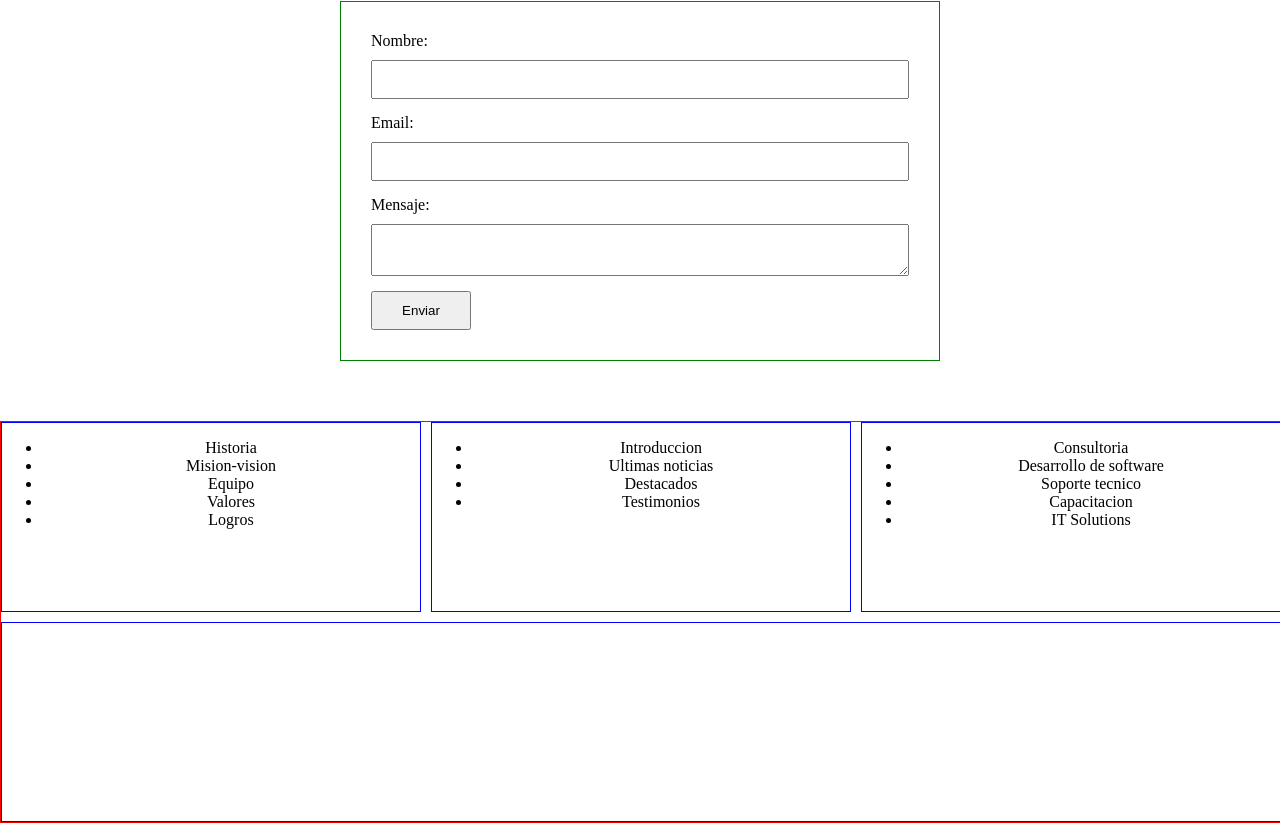
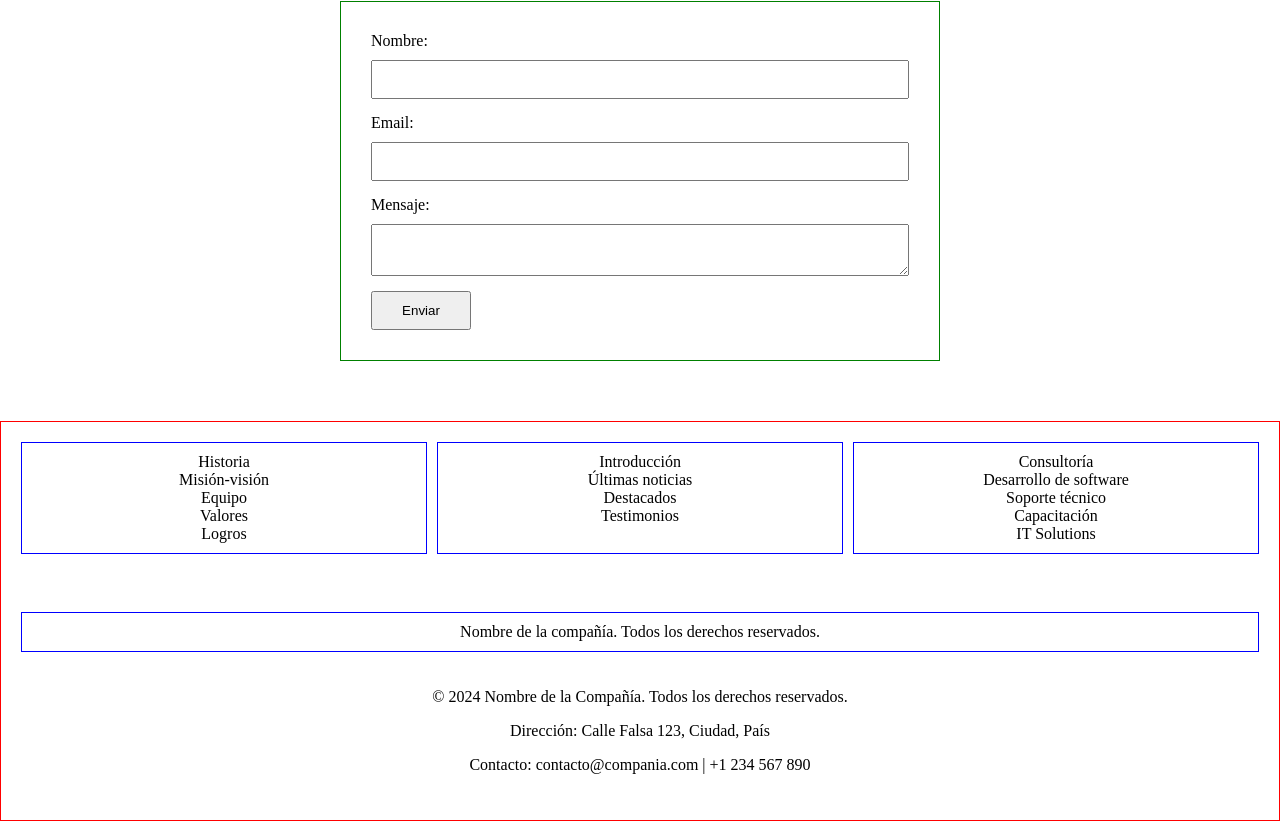
Before and after one commit to marianocoderx/project-landingPage1, a React (Vite) app: page / in a window 1280 px wide. Shown: the part 1599-2422 px from the top of the page. Built offline with nearby package versions, Linux system fonts and the light colour scheme.

Commit message:
footer editing

```diff
--- a/src/footerComp.jsx
+++ b/src/footerComp.jsx
@@ -1,19 +1,18 @@
 import React from "react";
 import '../stylesheets/footercomp.css';
 
-export default function FooterComp (){
+export default function FooterComp() {
   return (
     <>
       <footer className="footerContainer">
-
         <div>
-
+          Nombre de la compañía. Todos los derechos reservados.
         </div>
 
         <div>
           <ul>
             <li>Historia</li>
-                    <li>Mision-vision</li>
+            <li>Misión-visión</li>
             <li>Equipo</li>
             <li>Valores</li>
             <li>Logros</li>
@@ -22,8 +21,8 @@ export default function FooterComp (){
 
         <div>
           <ul>
-                    <li>Introduccion</li>
-                    <li>Ultimas noticias</li>
+            <li>Introducción</li>
+            <li>Últimas noticias</li>
             <li>Destacados</li>
             <li>Testimonios</li>
           </ul>
@@ -31,15 +30,20 @@ export default function FooterComp (){
 
         <div>
           <ul>
-                    <li>Consultoria</li>
+            <li>Consultoría</li>
             <li>Desarrollo de software</li>
-                    <li>Soporte tecnico</li>
-                    <li>Capacitacion</li>
+            <li>Soporte técnico</li>
+            <li>Capacitación</li>
             <li>IT Solutions</li>
           </ul>
         </div>
 
+        <div className="companyDetails">
+          <p>© 2024 Nombre de la Compañía. Todos los derechos reservados.</p>
+          <p>Dirección: Calle Falsa 123, Ciudad, País</p>
+          <p>Contacto: contacto@compania.com | +1 234 567 890</p>
+        </div>
       </footer>
     </>
-    )
+  );
 }
--- a/stylesheets/footercomp.css
+++ b/stylesheets/footercomp.css
@@ -1,20 +1,66 @@
-.footerContainer{
+.footerContainer {
     height: 400px;
     width: 100%;
-
     border: red solid 1px;
     display: grid;
     grid-template-columns: repeat(3, 1fr);
-    grid-template-rows: repeat(2, 1fr);
+    grid-template-rows: repeat(3, 1fr);
     gap: 10px;
-}
+    padding: 20px;
+    box-sizing: border-box;
+  }
 
-.footerContainer div{
+  .footerContainer div {
     border: blue solid 1px;
+    padding: 10px;
+    box-sizing: border-box;
+  }
 
-}
+  .footerContainer div:first-child {
+    grid-column: 1 / 4;
+    grid-row: 3 / 4;
+    text-align: center;
+  }
 
-.footerContainer div:first-child{
-    grid-column: 1/4;
-    grid-row: 2/4;
-}
+  .footerContainer div:nth-child(2) {
+    grid-column: 1 / 2;
+    grid-row: 1 / 2;
+  }
+
+  .footerContainer div:nth-child(2) ul {
+    list-style: none;
+    padding: 0;
+    margin: 0;
+    gap: 20px;
+  }
+
+  .footerContainer div:nth-child(3) {
+    grid-column: 2 / 3;
+    grid-row: 1 / 2;
+  }
+
+  .footerContainer div:nth-child(3) ul {
+    list-style: none;
+    padding: 0;
+    margin: 0;
+    gap: 20px;
+  }
+
+  .footerContainer div:nth-child(4) {
+    grid-column: 3 / 4;
+    grid-row: 1 / 2;
+  }
+
+  .footerContainer div:nth-child(4) ul {
+    list-style: none;
+    padding: 0;
+    margin: 0;
+    gap: 20px;
+  }
+
+  .footerContainer .companyDetails {
+    grid-column: 1 / 4;
+    grid-row: 4 / 5;
+    border: none;
+    text-align: center;
+  }
```
Lines whose indentation alone changed are shown as unchanged.
